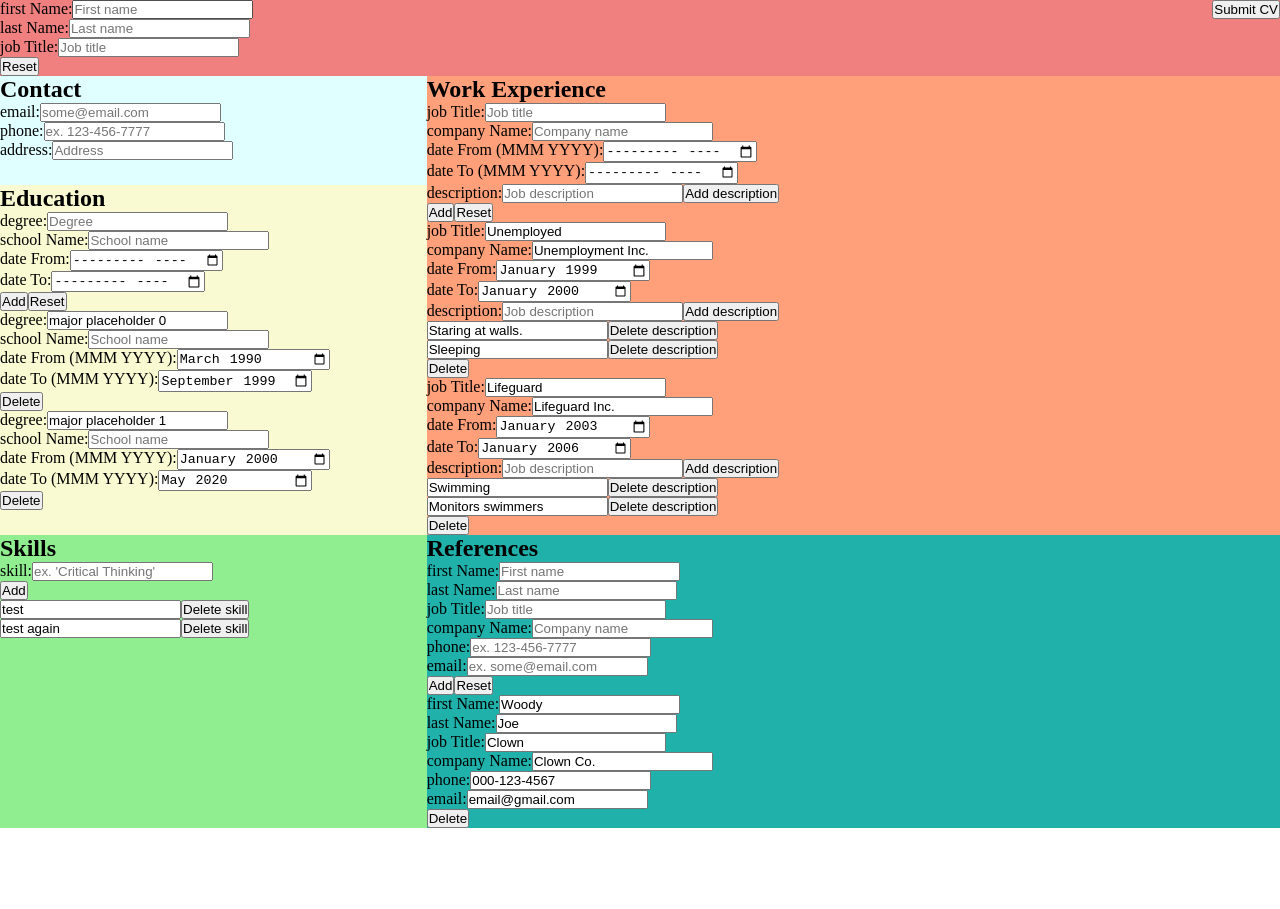
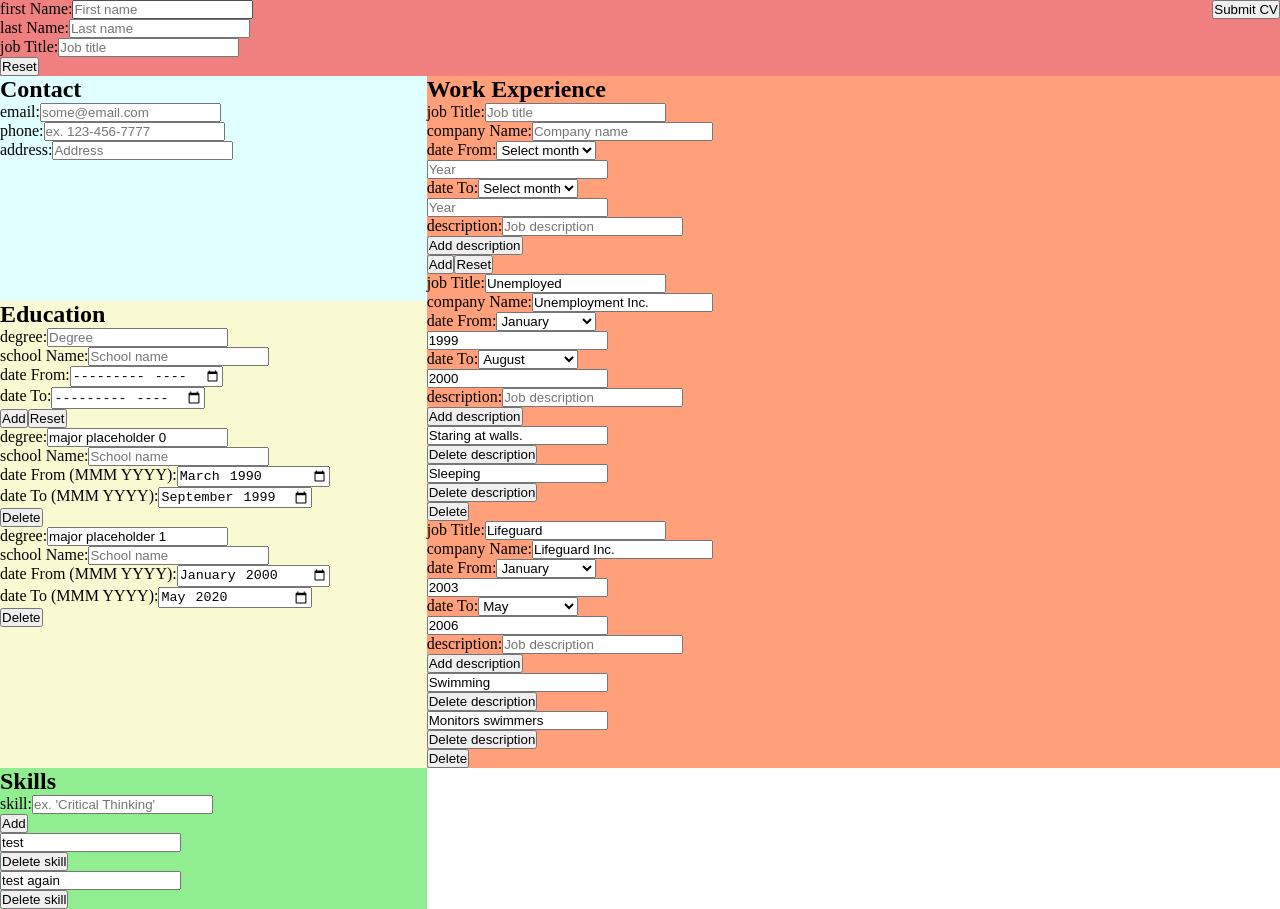
Before and after one commit to mikeyCos/cv-application, a React (Vite) app: page / in a window 1280 px wide. Both pictures are taken after a click on the button "Edit CV". Before the commit the page ends 828 px from the top, so only its background shows below. Built offline with nearby package versions, Linux system fonts and the light colour scheme.

Commit message:
Split the input of type month into two elements. Changed dateFrom and dateTo string properties into object properties. Read CHANGELOG.md for more changes and details.

```diff
--- a/src/components/App.jsx
+++ b/src/components/App.jsx
@@ -6,7 +6,7 @@ import Skills from './Skills';
 import Work from './Work';
 import References from './References';
 import Button from './Button';
-import formValidation from '../utilities/formValidation';
+import formValidation, { validateInput } from '../utilities/formValidation';
 import '../styles/app.css';
 import '../styles/form.css';
 
@@ -32,11 +32,27 @@ export default function App() {
     <div className="app">
       <Button {...buttonProps} onClick={!isEditing ? editHandler : validateForms} />
       <Header isEditing={isEditing} validateForm={isEditing && validateForm} />
-      <Contact isEditing={isEditing} />
-      <Education isEditing={isEditing} />
-      <Skills isEditing={isEditing} validateForm={isEditing && validateForm} />
-      <Work isEditing={isEditing} />
-      <References isEditing={isEditing} />
+      <Contact
+        isEditing={isEditing}
+        validateForm={isEditing && validateForm}
+        validateInput={isEditing && validateInput}
+      />
+      <Education
+        isEditing={isEditing}
+        validateForm={isEditing && validateForm}
+        validateInput={isEditing && validateInput}
+      />
+      <Skills
+        isEditing={isEditing}
+        validateForm={isEditing && validateForm}
+        validateInput={isEditing && validateInput}
+      />
+      <Work
+        isEditing={isEditing}
+        validateForm={isEditing && validateForm}
+        validateInput={isEditing && validateInput}
+      />
+      {/* <References isEditing={isEditing} validateForm={isEditing && validateForm} /> */}
     </div>
   );
 }
--- a/src/components/FormItem.jsx
+++ b/src/components/FormItem.jsx
@@ -1,6 +1,13 @@
 import stringToSentenceCase from '../utilities/stringToSentenceCase';
 
-export default function FormItem({ type = 'text', dataAttributes, label, props, ...rest }) {
+export default function FormItem({
+  defaultTag = true,
+  type = 'text',
+  dataAttributes,
+  label,
+  props,
+  ...rest
+}) {
   const { id, value, name, onChange, placeholder, children } = rest;
   const { text: additionalText, className } = label ? label : {};
   return (
@@ -9,7 +16,9 @@ export default function FormItem({ type = 'text', dataAttributes, label, props,
         {stringToSentenceCase(name)}
         {additionalText && <span> {additionalText}</span>}:
       </label>
+      {defaultTag ? (
         <input
+          className="form-control"
           id={id}
           value={value}
           type={type}
@@ -19,7 +28,60 @@ export default function FormItem({ type = 'text', dataAttributes, label, props,
           {...props}
           {...dataAttributes}
         />
+      ) : (
+        <select
+          className="form-control"
+          id={id}
+          value={value}
+          name={name}
+          onChange={onChange}
+          {...dataAttributes}
+        >
+          {selectOptions.map((option) => {
+            return (
+              <option key={option.value} value={option.value}>
+                {option.text}
+              </option>
+            );
+          })}
+        </select>
+      )}
+      <div className="error-message"></div>
       {children}
     </li>
   );
 }
+
+const selectOptions = [
+  { value: '', text: 'Select month' },
+  { value: 'Present', text: 'Present' },
+  { value: 1, text: 'January' },
+  { value: 2, text: 'February' },
+  { value: 3, text: 'March' },
+  { value: 4, text: 'April' },
+  { value: 5, text: 'May' },
+  { value: 6, text: 'June' },
+  { value: 7, text: 'July' },
+  { value: 8, text: 'August' },
+  { value: 9, text: 'September' },
+  { value: 10, text: 'October' },
+  { value: 11, text: 'November' },
+  { value: 12, text: 'December' },
+];
+
+// const selectOptions = [
+//   '',
+//   'Present',
+//   'January',
+//   'February',
+//   'March',
+//   'April',
+//   'May',
+//   'June',
+//   'July',
+//   'August',
+//   'September',
+//   'October',
+//   'November',
+//   'December',
+// ];
--- a/src/components/References.jsx
+++ b/src/components/References.jsx
@@ -5,7 +5,7 @@ import Button from './Button';
 import concatenateNames from '../utilities/concatenateNames';
 import '../styles/references.css';
 let nextId = 0;
-export default function References({ isEditing }) {
+export default function References({ isEditing, validateForm }) {
   const [referencesData, setReferencesData] = useState({
     ...initialReferencesState,
   });
@@ -62,7 +62,7 @@ export default function References({ isEditing }) {
         <h2>References</h2>
         {isEditing ? (
           <>
-            <form>
+            <form noValidate={true} onSubmit={validateForm(() => addReferenceHandler())}>
               <ul>
                 <FormItem
                   id="references_firstName"
@@ -118,7 +118,8 @@ export default function References({ isEditing }) {
                   placeholder="ex. some@email.com"
                 />
 
-                <Button text="Add" onClick={addReferenceHandler}></Button>
+                {/* <Button text="Add" onClick={addReferenceHandler}></Button> */}
+                <Button type="submit" text="Add"></Button>
                 <Button text="Reset" onClick={resetReferenceHandler}></Button>
               </ul>
             </form>
--- a/src/components/Skills.jsx
+++ b/src/components/Skills.jsx
@@ -55,7 +55,7 @@ export default function Skills({ isEditing, validateForm }) {
         <h2>Skills</h2>
         {isEditing ? (
           <>
-            <form noValidate={true} onSubmit={validateForm(() => console.log('callback firing'))}>
+            <form noValidate={true} onSubmit={validateForm(() => addSkillHandler())}>
               <ul>
                 <FormItem
                   id="skill"
@@ -66,7 +66,6 @@ export default function Skills({ isEditing, validateForm }) {
                   placeholder="ex. 'Critical Thinking'"
                   props={{ minLength: 3, required: true }}
                 />
-                {/* <Button type="submit" text="Add" onClick={addSkillHandler}></Button> */}
                 <Button type="submit" text="Add"></Button>
               </ul>
             </form>
--- a/src/components/Work.jsx
+++ b/src/components/Work.jsx
@@ -6,18 +6,28 @@ import parseDate from '../utilities/parseDate';
 import '../styles/work.css';
 
 let nextId = 1;
-export default function Work({ isEditing }) {
+export default function Work({ isEditing, validateForm, validateInput }) {
   const [workData, setWorkData] = useState({ ...initialWorkState });
   const onChangeHandler = (e) => {
     const input = e.currentTarget;
     const value = input.value;
-    const { id, key, prop } = { prop: input.name, ...input.dataset };
+    const { id, key, subKey, prop } = { prop: input.name, ...input.dataset };
     const data = workData[key];
+    console.log(data);
     const newData = Array.isArray(data)
       ? data.map((item) => {
-          return item.id === +id ? { ...item, [prop]: value } : item;
+          console.log(item[prop]);
+          return item.id === +id
+            ? {
+                ...item,
+                [prop]: typeof item[prop] === 'object' ? { ...item[prop], [subKey]: value } : value,
+              }
+            : item;
         })
-      : { ...data, [prop]: value };
+      : {
+          ...data,
+          [prop]: typeof data[prop] === 'object' ? { ...data[prop], [subKey]: value } : value,
+        };
     setWorkData({
       ...workData,
       [key]: newData,
@@ -94,8 +104,12 @@ export default function Work({ isEditing }) {
   const addDescriptionHandler = (e) => {
     const btn = e.currentTarget;
     const { workId, rootKey, key } = btn.dataset;
+    const input = e.currentTarget.parentElement.querySelector('input');
     const data = workData[rootKey];
+    const isDescriptionValid = validateInput(input);
+    console.log(isDescriptionValid);
 
+    if (isDescriptionValid)
       setWorkData({
         ...workData,
         [rootKey]: Array.isArray(data)
@@ -150,7 +164,7 @@ export default function Work({ isEditing }) {
         <div>
           {isEditing ? (
             <>
-              <form>
+              <form noValidate={true} onSubmit={validateForm(() => addWorkHandler())}>
                 <ul>
                   <FormItem
                     id="work_jobTitle"
@@ -171,22 +185,40 @@ export default function Work({ isEditing }) {
                     placeholder="Company name"
                   />
                   <FormItem
-                    id="work_dateFrom"
-                    value={workData.work.dateFrom}
+                    defaultTag={false}
+                    id="work_dateFrom_month"
+                    value={workData.work.dateFrom.month}
                     name="dateFrom"
                     onChange={onChangeHandler}
-                    type="month"
-                    dataAttributes={{ 'data-key': 'work' }}
-                    label={{ text: '(MMM YYYY)' }}
+                    dataAttributes={{ 'data-key': 'work', 'data-sub-key': 'month' }}
                   />
                   <FormItem
-                    id="work_dateTo"
-                    value={workData.work.dateFrom}
+                    id="work_dateFrom_year"
+                    value={workData.work.dateFrom.year}
+                    name="dateFrom"
+                    onChange={onChangeHandler}
+                    type="number"
+                    dataAttributes={{ 'data-key': 'work', 'data-sub-key': 'year' }}
+                    placeholder="Year"
+                    label={{ className: 'visibility-hidden' }}
+                  />
+                  <FormItem
+                    defaultTag={false}
+                    id="work_dateTo_month"
+                    value={workData.work.dateTo.month}
                     name="dateTo"
                     onChange={onChangeHandler}
-                    type="month"
-                    dataAttributes={{ 'data-key': 'work' }}
-                    label={{ text: '(MMM YYYY)' }}
+                    dataAttributes={{ 'data-key': 'work', 'data-sub-key': 'month' }}
+                  />
+                  <FormItem
+                    id="work_dateTo_year"
+                    value={workData.work.dateTo.year}
+                    name="dateTo"
+                    onChange={onChangeHandler}
+                    type="number"
+                    dataAttributes={{ 'data-key': 'work', 'data-sub-key': 'year' }}
+                    placeholder="Year"
+                    label={{ className: 'visibility-hidden' }}
                   />
                   <FormItem
                     id="work_description"
@@ -198,6 +230,7 @@ export default function Work({ isEditing }) {
                   >
                     <Button
                       text="Add description"
+                      // type='submit'
                       onClick={addDescriptionHandler}
                       dataAttributes={{ 'data-key': 'descriptions', 'data-root-key': 'work' }}
                     ></Button>
@@ -234,7 +267,7 @@ export default function Work({ isEditing }) {
                       </ul>
                     )}
                   </FormItem>
-                  <Button text="Add" onClick={addWorkHandler}></Button>
+                  <Button text="Add" type="submit"></Button>
                   <Button text="Reset" onClick={resetWorkHandler}></Button>
                 </ul>
               </form>
@@ -265,28 +298,57 @@ export default function Work({ isEditing }) {
                         }}
                         placeholder="Company name"
                       />
-
                       <FormItem
-                        id={`work_dateFrom_${work.id}`}
-                        value={work.dateFrom}
+                        defaultTag={false}
+                        id={`work_dateFrom_month_${work.id}`}
+                        value={work.dateFrom.month}
                         name="dateFrom"
                         onChange={onChangeHandler}
-                        type="month"
                         dataAttributes={{
                           'data-id': work.id,
                           'data-key': 'works',
+                          'data-sub-key': 'month',
                         }}
                       />
                       <FormItem
-                        id={`work_dateTo_${work.id}`}
-                        value={work.dateTo}
-                        name="dateTo"
+                        id={`work_dateFrom_year_${work.id}`}
+                        value={work.dateFrom.year}
+                        name="dateFrom"
                         onChange={onChangeHandler}
-                        type="month"
+                        type="number"
                         dataAttributes={{
                           'data-id': work.id,
                           'data-key': 'works',
+                          'data-sub-key': 'year',
                         }}
+                        placeholder="Year"
+                        label={{ className: 'visibility-hidden' }}
+                      />
+                      <FormItem
+                        defaultTag={false}
+                        id={`work_dateTo_month_${work.id}`}
+                        value={work.dateTo.month}
+                        name="dateTo"
+                        onChange={onChangeHandler}
+                        dataAttributes={{
+                          'data-id': work.id,
+                          'data-key': 'works',
+                          'data-sub-key': 'month',
+                        }}
+                      />
+                      <FormItem
+                        id={`work_dateTo_year_${work.id}`}
+                        value={work.dateTo.year}
+                        name="dateTo"
+                        onChange={onChangeHandler}
+                        type="number"
+                        dataAttributes={{
+                          'data-id': work.id,
+                          'data-key': 'works',
+                          'data-sub-key': 'year',
+                        }}
+                        placeholder="Year"
+                        label={{ className: 'visibility-hidden' }}
                       />
                       <FormItem
                         id={`work_description_${work.id}`}
@@ -363,12 +425,10 @@ export default function Work({ isEditing }) {
                   <article key={work.id}>
                     <h3>{work.jobTitle}</h3>
                     <h3>{work.companyName}</h3>
-                    <p>
-                      {parseDate(work.dateFrom)} - {parseDate(work.dateTo)}
-                    </p>
+                    <p>{/* {parseDate(work.dateFrom)} - {parseDate(work.dateTo)} */}loading...</p>
                     <ul>
                       {work.descriptions.map((description) => {
-                        <li key={description.id}>{description.text}</li>;
+                        return <li key={description.id}>{description.text}</li>;
                       })}
                     </ul>
                   </article>
--- a/src/data/data.initialStates.js
+++ b/src/data/data.initialStates.js
@@ -47,8 +47,15 @@ const work = {
   work: {
     jobTitle: '',
     companyName: '',
-    dateFrom: '',
-    dateTo: '',
+    // dateFrom: '',
+    dateFrom: {
+      month: '',
+      year: '',
+    },
+    dateTo: {
+      month: '',
+      year: '',
+    },
     description: '',
     // descriptions: [{ id: 0, text: 'TESTING' }],
     descriptions: [],
@@ -59,8 +66,14 @@ const work = {
       id: 0,
       jobTitle: 'Unemployed',
       companyName: 'Unemployment Inc.',
-      dateFrom: '1999-01',
-      dateTo: '2000-01',
+      dateFrom: {
+        month: '1',
+        year: '1999',
+      },
+      dateTo: {
+        month: '8',
+        year: '2000',
+      },
       description: '',
       descriptions: [
         { id: 0, text: 'Staring at walls.' },
@@ -72,8 +85,14 @@ const work = {
       id: 1,
       jobTitle: 'Lifeguard',
       companyName: 'Lifeguard Inc.',
-      dateFrom: '2003-01',
-      dateTo: '2006-01',
+      dateFrom: {
+        month: '1',
+        year: '2003',
+      },
+      dateTo: {
+        month: '5',
+        year: '2006',
+      },
       description: '',
       descriptions: [
         { id: 0, text: 'Swimming' },
--- a/src/styles/form.css
+++ b/src/styles/form.css
@@ -8,3 +8,7 @@
   position: absolute;
   width: 1px;
 }
+
+.error-message {
+  color: #ff0000;
+}
--- a/src/utilities/formValidation.js
+++ b/src/utilities/formValidation.js
@@ -2,24 +2,87 @@ export default (callback) => {
   return (e) => {
     e.preventDefault();
     const form = e.currentTarget;
-    const formInputs = [...form.querySelectorAll('input')];
+    const formInputs = [...form.querySelectorAll('.form-control:not([data-key="description"])')];
     console.log(form);
+    console.log(formInputs);
     // If form is valid, trigger callback
-    const isFormValid = formInputs.every(validateInput);
-    if (isFormValid) {
-      callback();
-    }
+    const isFormValid = formInputs.reduce((accumulator, currentInput) => {
+      const isInputValid = validateInput(currentInput);
+      return accumulator && isInputValid;
+    }, true);
+
+    console.log(isFormValid);
+    // If input is valid return true
+    if (isFormValid) callback();
   };
 };
 
-const validateInput = (input) => {
+export const validateInput = (input) => {
   console.log(input);
   console.log(input.validity);
-  return false;
+  const { value: inputValue, key, subKey } = { ...input, ...input.dataset };
+  const errorContainer = input.parentElement.querySelector('.error-message');
+  const { pattern, error } = inputs[subKey ? subKey : input.name];
+  console.log(inputValue);
+  console.log(typeof inputValue);
+  console.log(pattern);
+  const isInputValid = pattern.test(inputValue);
+  errorContainer.textContent = isInputValid ? '' : error;
+  return isInputValid;
 };
 
-const something = {
-  // skill: {
-  //     pattern:
-  // }
+const inputs = {
+  skill: {
+    pattern: /^[A-Za-z]{3,}(?: [A-Za-z]{3,})*/,
+    error:
+      'Words must be at least 3 characters long. Exclude special characters, leading and trailing spaces.',
+  },
+  firstName: {
+    pattern: /^[a-zA-Z\xC0-\uFFFF]{2,}([ \-']{0,1}[a-zA-Z\xC0-\uFFFF]+){0,2}[.]{0,1}$/,
+    error:
+      'First name must be at least 2 characters long. Exclude special characters, leading and trailing spaces.',
+  },
+  lastName: {
+    pattern: /^[a-zA-Z\xC0-\uFFFF]{2,}([ \-']{0,1}[a-zA-Z\xC0-\uFFFF]+){0,2}[.]{0,1}$/,
+    error:
+      'Last name must be at least 2 characters long. Exclude special characters, leading and trailing spaces.',
+  },
+  jobTitle: {
+    pattern: /^[A-Za-z]{3,}(?: [A-Za-z]{3,})*/,
+    error:
+      'Job title must be at least 3 characters long. Exclude special characters, leading and trailing spaces.',
+  },
+  companyName: {
+    pattern: /^[a-zA-Z0-9-@.#&!()]+(\s[a-zA-Z0-9-@.#&!()]+)?(\s[a-zA-Z-@.#&!()]+)?$/,
+    error: `Company name must be at least 1 character long. Exclude these special characters: $%^*[]{}|\\:;"'<>,?/`,
+  },
+  phone: {
+    pattern: /^(\+\d{1,2}\s?)?\(?\d{3}\)?[\s.-]?\d{3}[\s.-]?\d{4}$/,
+    error:
+      'Phone number must contain at least 10 digits. Acceptable numbers: (123) 456-7890, 1234567890, 123.456.7890',
+  },
+  email: {
+    pattern: /^[\w-.]+@([\w-]+\.)+[\w-]{2,4}/,
+    error: 'Please enter a valid email address.',
+  },
+  month: {
+    pattern: /^(\d|Present){1,2}/,
+    error: 'MONTH Do not leave blank; date format will be MMM-YYYY',
+  },
+  year: {
+    pattern: /^(\d){4}/,
+    error: 'YEAR Do not leave blank; date format will be MMM-YYYY',
+  },
+  description: {
+    pattern: /^(.){3,100}/,
+    error: 'Description must be at least 3 characters long and not exceed 100 characters.',
+  },
+  degree: {
+    pattern: /a/,
+    error: '',
+  },
+  schoolName: {
+    pattern: /a/,
+    error: '',
+  },
 };
```
Also changed, not shown: src/components/Education.jsx (+3 -5 lines), 1 other file (tests, documents, lock files or other folders). Lines whose indentation alone changed are shown as unchanged.
